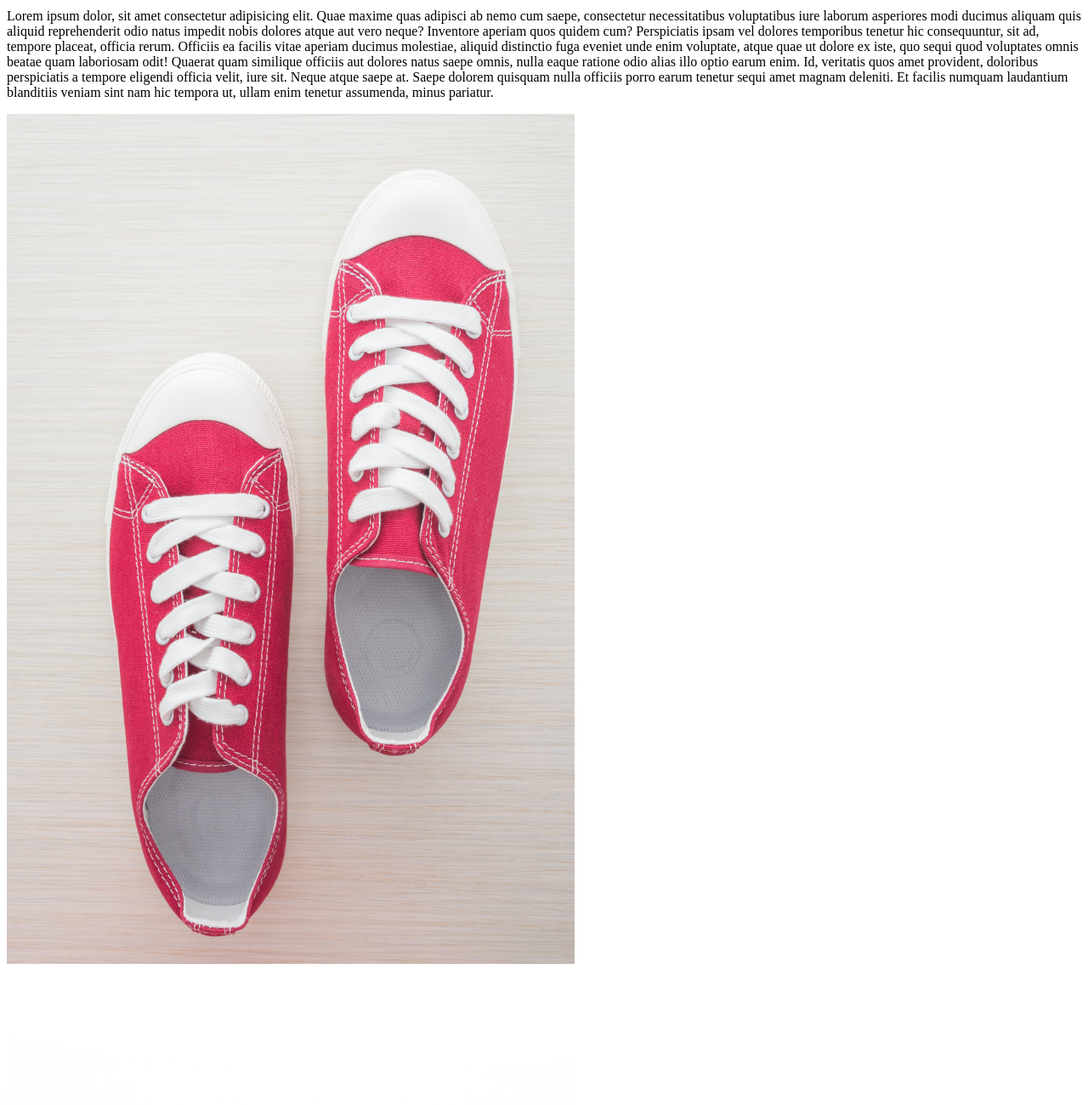
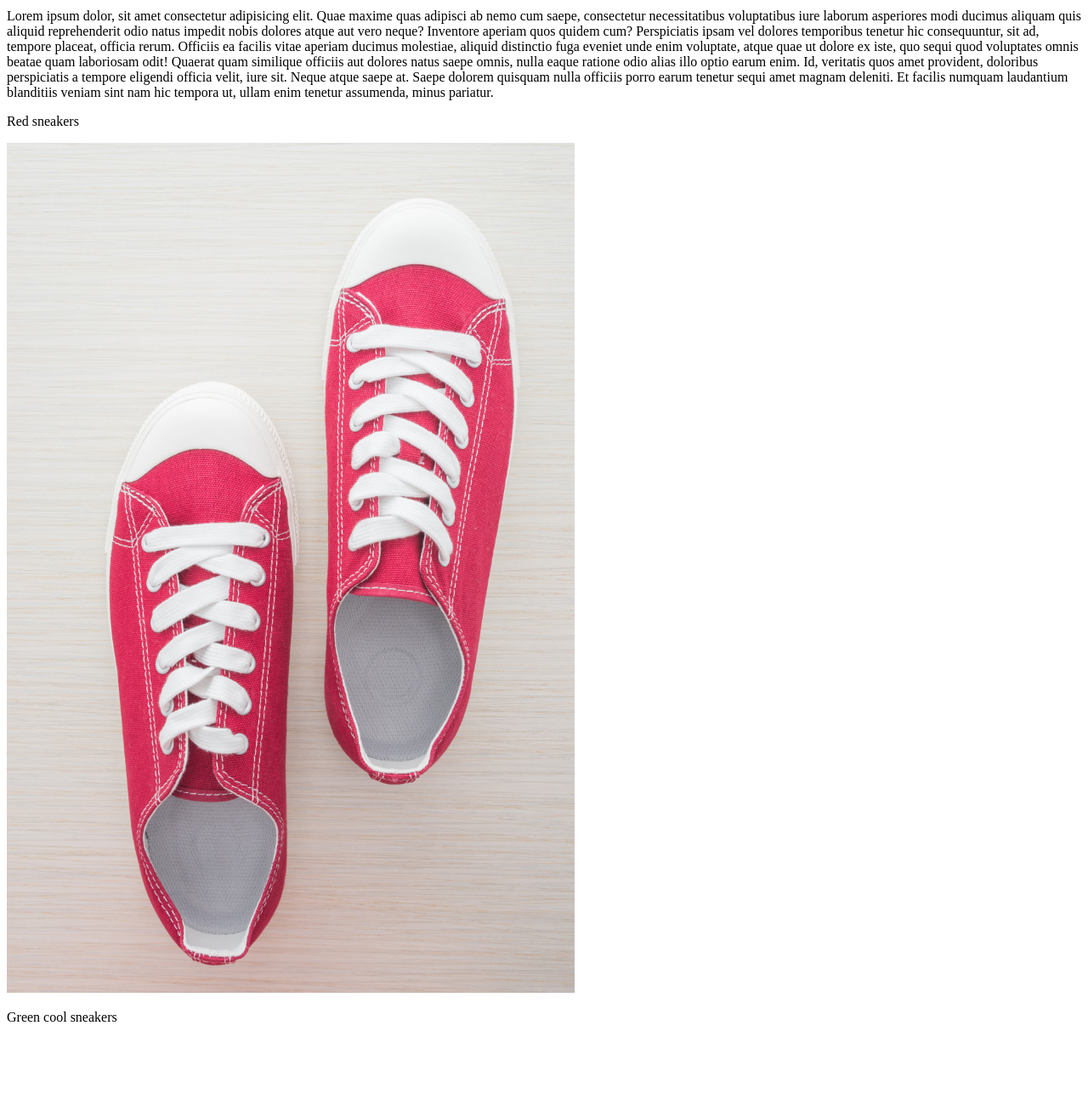
Before and after one commit to vspl3sk/css-lesson-1, a plain HTML site: page catalog/catalog.html in a window 1280 px wide. Shown: the part 140-1440 px from the top of the page at 85% size. Drawn offline with Linux system fonts and the light colour scheme.

Commit message:
second commit

```diff
--- a/catalog/catalog.html
+++ b/catalog/catalog.html
@@ -29,6 +29,8 @@
     enim voluptate, atque quae ut dolore ex iste, quo sequi quod voluptates omnis beatae quam laboriosam odit! Quaerat quam similique officiis aut dolores natus saepe omnis, nulla eaque ratione odio alias illo optio earum enim. Id, veritatis quos amet
     provident, doloribus perspiciatis a tempore eligendi officia velit, iure sit. Neque atque saepe at. Saepe dolorem quisquam nulla officiis porro earum tenetur sequi amet magnam deleniti. Et facilis numquam laudantium blanditiis veniam sint nam hic
     tempora ut, ullam enim tenetur assumenda, minus pariatur.</p>
-<img src="../img/1shoes.jpg" alt="sneakers"><img src="../img/2shoes.jpg" alt="sneakers"><img src="../img/3shoes.jpg" alt="sneakers">
+<p>Red sneakers</p><img src="../img/1shoes.jpg" alt="sneakers">
+<p>Green cool sneakers</p><img src="../img/2shoes.jpg" alt="sneakers">
+<p>Brilliant white sneakers</p><img src="../img/3shoes.jpg" alt="sneakers">
 
 </html>
```
